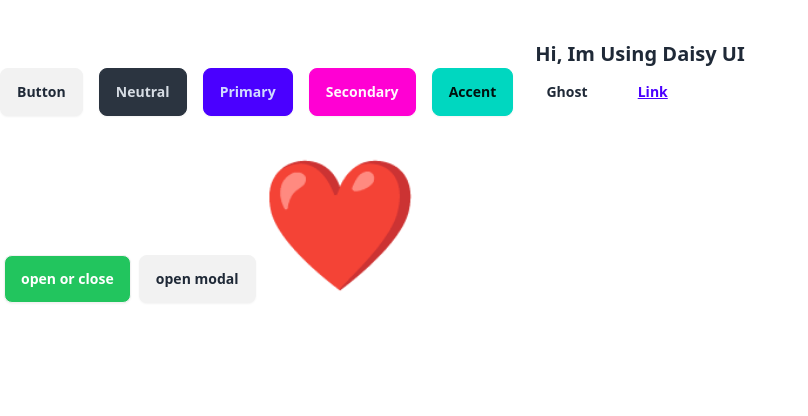
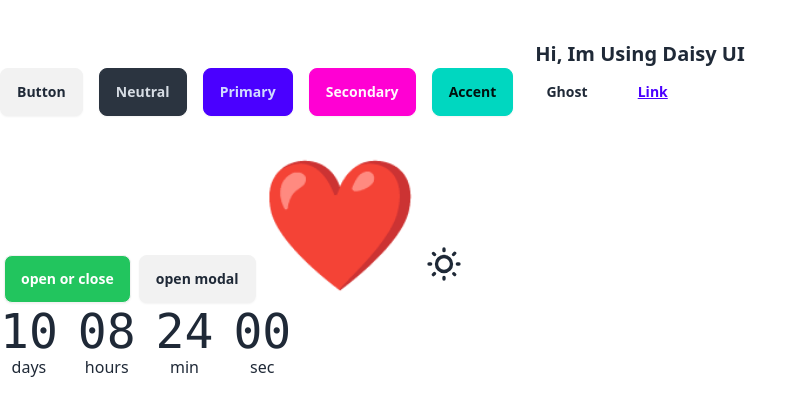
Before and after one commit to MahmudulHasan1211/intro-to-Daisy, a plain HTML site: page index.html in a window 1280 px wide. Shown: the whole page, without its empty margins (0-808 px from the left). Drawn offline with nearby package versions, Linux system fonts and the light colour scheme.

Commit message:
countdowm added

```diff
--- a/index.html
+++ b/index.html
@@ -44,15 +44,64 @@
             </div>
         </div>
     </dialog>
-
-
     <!-- swap -->
     <label class="swap swap-flip text-9xl">
         <!-- this hidden checkbox controls the state -->
-        <input type="checkbox" />
-
+        <input type="checkbox"/>
         <div class="swap-on">😈</div>
         <div class="swap-off">❤</div>
       </label>
+
+
+      <!-- theme controller -->
+      <label class="swap swap-rotate">
+        <!-- this hidden checkbox controls the state -->
+        <input type="checkbox" class="theme-controller" value="synthwave" />
+
+        <!-- sun icon -->
+        <svg
+          class="swap-off h-10 w-10 fill-current"
+          xmlns="http://www.w3.org/2000/svg"
+          viewBox="0 0 24 24">
+          <path
+            d="M5.64,17l-.71.71a1,1,0,0,0,0,1.41,1,1,0,0,0,1.41,0l.71-.71A1,1,0,0,0,5.64,17ZM5,12a1,1,0,0,0-1-1H3a1,1,0,0,0,0,2H4A1,1,0,0,0,5,12Zm7-7a1,1,0,0,0,1-1V3a1,1,0,0,0-2,0V4A1,1,0,0,0,12,5ZM5.64,7.05a1,1,0,0,0,.7.29,1,1,0,0,0,.71-.29,1,1,0,0,0,0-1.41l-.71-.71A1,1,0,0,0,4.93,6.34Zm12,.29a1,1,0,0,0,.7-.29l.71-.71a1,1,0,1,0-1.41-1.41L17,5.64a1,1,0,0,0,0,1.41A1,1,0,0,0,17.66,7.34ZM21,11H20a1,1,0,0,0,0,2h1a1,1,0,0,0,0-2Zm-9,8a1,1,0,0,0-1,1v1a1,1,0,0,0,2,0V20A1,1,0,0,0,12,19ZM18.36,17A1,1,0,0,0,17,18.36l.71.71a1,1,0,0,0,1.41,0,1,1,0,0,0,0-1.41ZM12,6.5A5.5,5.5,0,1,0,17.5,12,5.51,5.51,0,0,0,12,6.5Zm0,9A3.5,3.5,0,1,1,15.5,12,3.5,3.5,0,0,1,12,15.5Z" />
+        </svg>
+
+        <!-- moon icon -->
+        <svg
+          class="swap-on h-10 w-10 fill-current"
+          xmlns="http://www.w3.org/2000/svg"
+          viewBox="0 0 24 24">
+          <path
+            d="M21.64,13a1,1,0,0,0-1.05-.14,8.05,8.05,0,0,1-3.37.73A8.15,8.15,0,0,1,9.08,5.49a8.59,8.59,0,0,1,.25-2A1,1,0,0,0,8,2.36,10.14,10.14,0,1,0,22,14.05,1,1,0,0,0,21.64,13Zm-9.5,6.69A8.14,8.14,0,0,1,7.08,5.22v.27A10.15,10.15,0,0,0,17.22,15.63a9.79,9.79,0,0,0,2.1-.22A8.11,8.11,0,0,1,12.14,19.73Z" />
+        </svg>
+      </label> <br>
+
+      <div class="grid auto-cols-max grid-flow-col gap-5 text-center">
+        <div class="flex flex-col">
+          <span class="countdown font-mono text-5xl">
+            <span style="--value:10;"></span>
+          </span>
+          days
+        </div>
+        <div class="flex flex-col">
+          <span class="countdown font-mono text-5xl">
+            <span style="--value:8;"></span>
+          </span>
+          hours
+        </div>
+        <div class="flex flex-col">
+          <span class="countdown font-mono text-5xl">
+            <span style="--value:24;"></span>
+          </span>
+          min
+        </div>
+        <div class="flex flex-col">
+          <span class="countdown font-mono text-5xl">
+            <span style="--value:${counter};"></span>
+          </span>
+          sec
+        </div>
+      </div>
 </body>
 </html>
```
